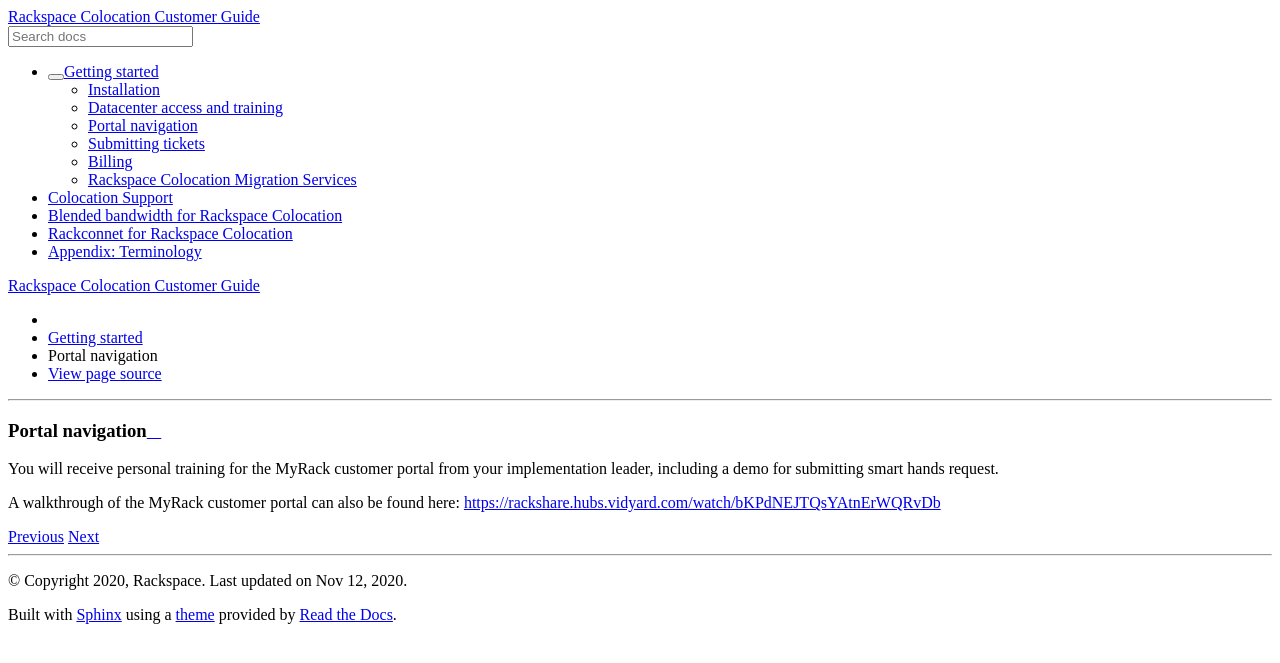
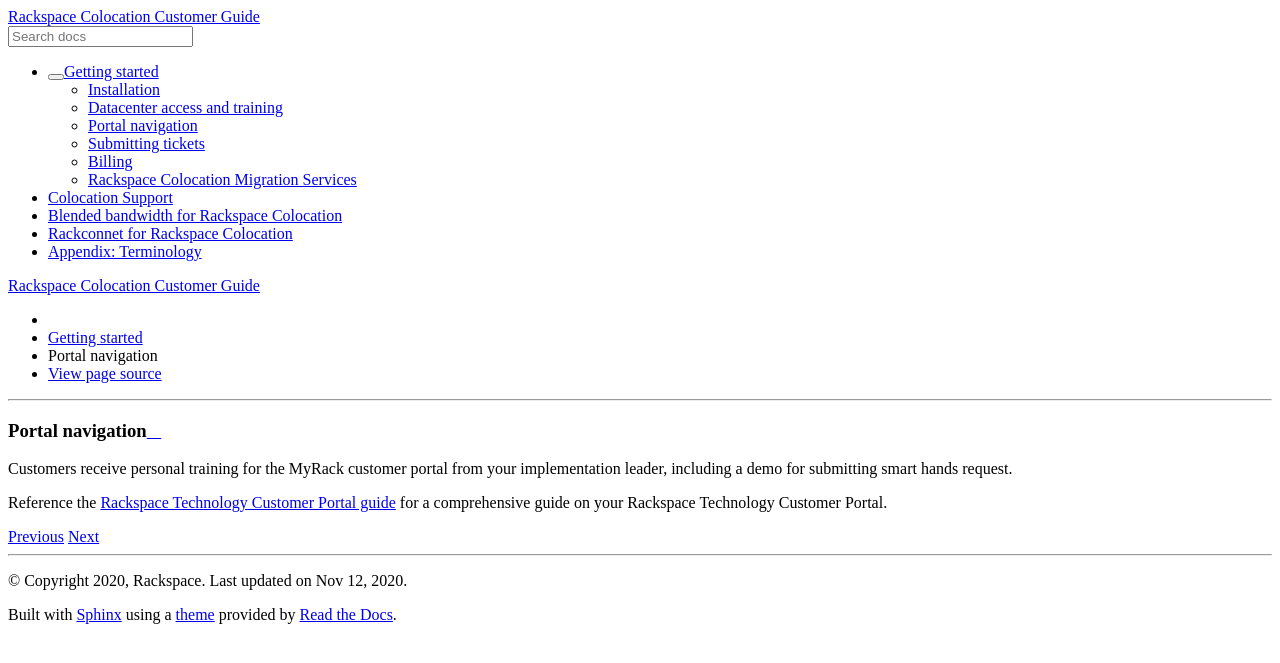
Before and after one commit to rackerlabs/docs-colocation-guide, a Sphinx documentation site: the page built from docs/getting-started/portal-navigation.rst, in a window 1280 px wide. Shown: the top 663 px of the page. Built offline with Sphinx 7.4.7 and the Read the Docs theme 2.0.0, drawn with Linux system fonts in a browser that asks for light colours.

Commit message:
added link

```diff
--- a/docs/getting-started/portal-navigation.rst
+++ b/docs/getting-started/portal-navigation.rst
@@ -4,8 +4,9 @@
 Portal navigation
 =================
 
-You will receive personal training for the MyRack customer portal from your
+Customers receive personal training for the MyRack customer portal from your
 implementation leader, including a demo for submitting smart hands request.
 
-A walkthrough of the MyRack customer portal can also be found here:
-https://rackshare.hubs.vidyard.com/watch/bKPdNEJTQsYAtnErWQRvDb
+Reference the `Rackspace Technology Customer Portal guide
+<https://developer.rackspace.com/docs/portal-onboarding-guide/>`_ for a
+comprehensive guide on your Rackspace Technology Customer Portal.
```
